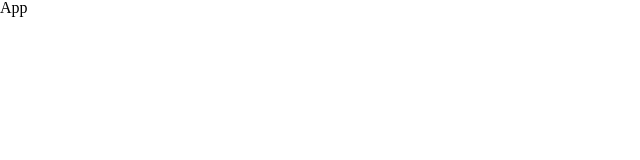
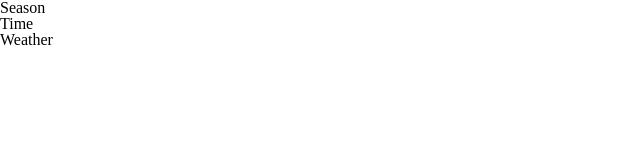
Before and after one commit to PPO-F-MAN/react-season-component, a React (Create React App) app: page / in a window 1280 px wide. Shown: the top 160 px of the page, without its empty margins (0-640 px from the left). Built offline with nearby package versions, Linux system fonts and the light colour scheme.

Commit message:
chore: 환경 설정

```diff
--- a/src/App.tsx
+++ b/src/App.tsx
@@ -1,7 +1,14 @@
 import React from 'react';
+import { Season, Time, Weather } from './components';
 
 function App() {
-  return <div>App</div>;
+  return (
+    <div>
+      <Season />
+      <Time />
+      <Weather />
+    </div>
+  );
 }
 
 export default App;
--- a/src/components/Season/index.tsx
+++ b/src/components/Season/index.tsx
@@ -2,7 +2,7 @@ import React from 'react';
 import * as Styled from './styled';
 
 function Season() {
-  return <Styled.Container />;
+  return <Styled.Container>Season</Styled.Container>;
 }
 
 export default Season;
--- a/src/components/Time/index.tsx
+++ b/src/components/Time/index.tsx
@@ -2,7 +2,7 @@ import React from 'react';
 import * as Styled from './styled';
 
 function Time() {
-  return <Styled.Container />;
+  return <Styled.Container>Time</Styled.Container>;
 }
 
 export default Time;
--- a/src/components/Weather/index.tsx
+++ b/src/components/Weather/index.tsx
@@ -2,7 +2,7 @@ import React from 'react';
 import * as Styled from './styled';
 
 function Weather() {
-  return <Styled.Container />;
+  return <Styled.Container>Weather</Styled.Container>;
 }
 
 export default Weather;
--- a/src/components/index.tsx
+++ b/src/components/index.tsx
@@ -1,3 +1,3 @@
-export { default as Season } from './Season';
-export { default as Time } from './Time';
-export { default as Weather } from './Weather';
+export { default as Season } from './Season/index';
+export { default as Time } from './Time/index';
+export { default as Weather } from './Weather/index';
```
Also changed, not shown: package.json (+7 -5 lines), tsconfig.json (+4 -9 lines).
